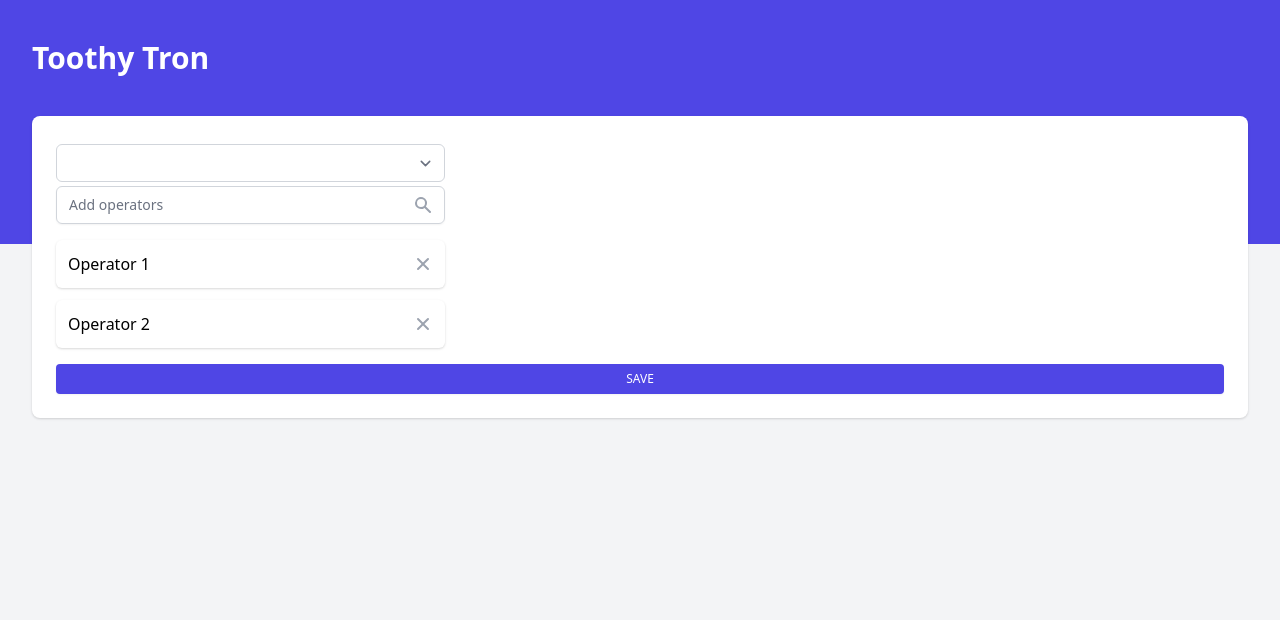
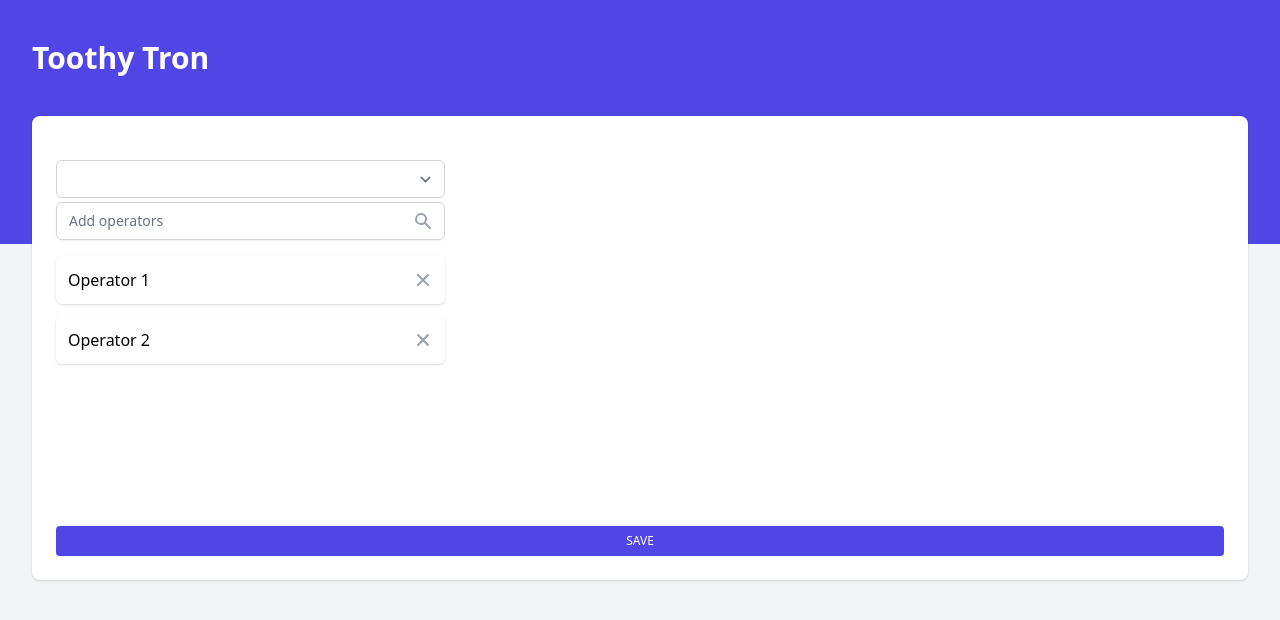
Before and after one commit to analyticsflowee/toothy-exe, a Vue app: page / in a window 1280 px wide. Shown: the top 620 px of the page. Built offline with nearby package versions, Linux system fonts and the light colour scheme.

Commit message:
chore: add more utilities and fix layout

```diff
--- a/src/components/PageLayout.vue
+++ b/src/components/PageLayout.vue
@@ -13,17 +13,20 @@
 
     <main class="-mt-32">
       <div class="max-w-7xl mx-auto pb-12 px-4 sm:px-6 lg:px-8">
-        <div
-          class="bg-white grid grid-cols-6 rounded-lg shadow px-5 py-6 sm:px-6"
-        >
-          <div class="col-span-2">
-            <slot name="left"></slot>
+        <div class="bg-white rounded-lg shadow px-5 py-6 sm:px-6">
+          <div class="grid grid-cols-6 mb-4">
+            <slot name="top-left"> </slot>
           </div>
-          <div class="col-span-4">
-            <slot name="right"></slot>
-          </div>
-          <div class="col-span-6 mt-4">
-            <slot name="footer"></slot>
+          <div class="grid grid-cols-6 grid-rows-3 min-h-1/2-screen">
+            <div class="col-span-2 row-span-3">
+              <slot name="left"></slot>
+            </div>
+            <div class="col-span-4 row-span-3">
+              <slot name="right"></slot>
+            </div>
+            <div class="col-span-6 mt-4">
+              <slot name="footer"></slot>
+            </div>
           </div>
         </div>
       </div>
--- a/tailwind.config.js
+++ b/tailwind.config.js
@@ -2,7 +2,11 @@ module.exports = {
   purge: { content: ["./public/**/*.html", "./src/**/*.vue"] },
   darkMode: false, // or 'media' or 'class'
   theme: {
-    extend: {},
+    extend: {
+      minHeight: {
+        "1/2-screen": "50vh",
+      },
+    },
   },
   variants: {
     extend: {},
```
